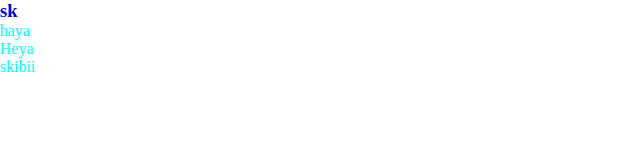
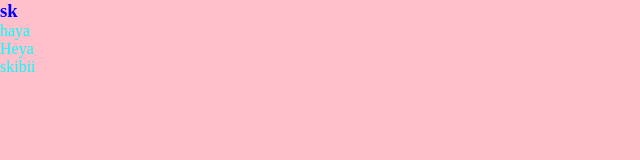
Before and after one commit to elishahhhhsdf/Elishahhhhsdf.github.io, a plain HTML site: page index.html in a window 1280 px wide. Shown: the whole page, without its empty margins (0-640 px from the left). Drawn offline with Linux system fonts and the light colour scheme.

Commit message:
Update style.css

```diff
--- a/style.css
+++ b/style.css
@@ -19,5 +19,5 @@ body, h1, h2, h3, p {
 }
 
 .per {
-    backgroundcolor: pink;
+    background-color: pink;
 }
```
